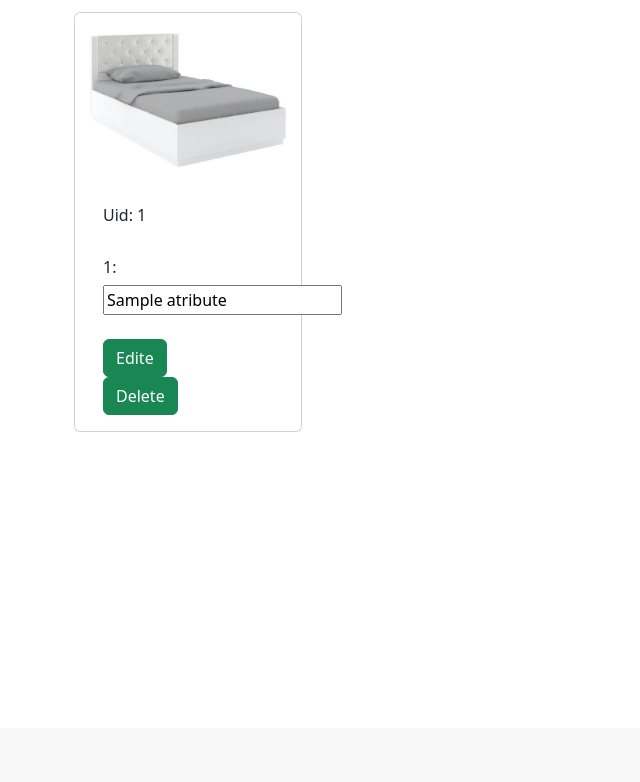
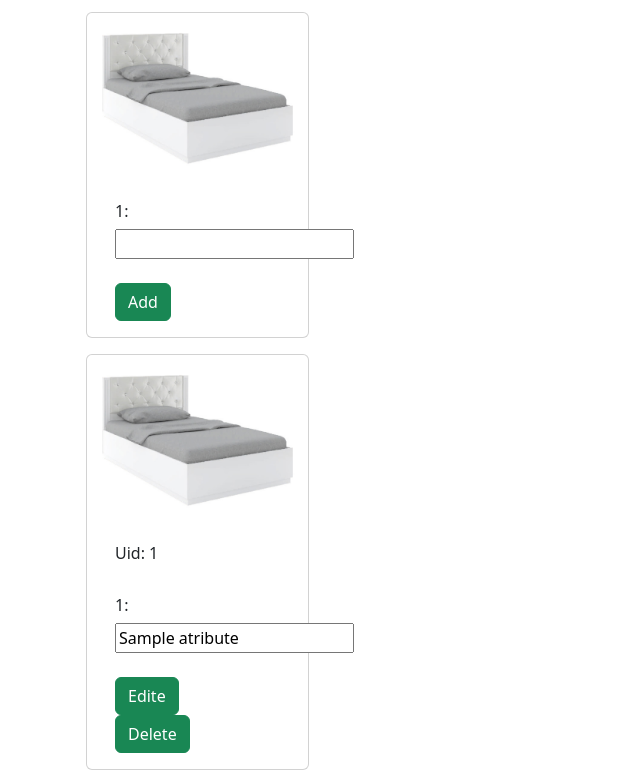
Before and after one commit to 3dmaxshop/Frontend, a Flask app: template shop/templates/models.html in a window 1280 px wide. Shown: the part 72-854 px from the top of the page, without its empty margins (0-640 px from the left). Before the commit the page ends 504 px from the top, so only its background shows below. Run offline with Flask 2, Linux system fonts and the light colour scheme; the template is opened without the code that fills it: most values are stand-ins (such as "Sample title", 1, 10 or a date in 2020).

Commit message:
feature/add-model-frontend-function

```diff
--- a/shop/templates/models.html
+++ b/shop/templates/models.html
@@ -1,6 +1,29 @@
 {% extends 'base.html' %}
 
 {% block content %}
+<div class="container">
+    <div class="row">
+        <div class="col-12">
+            <div class="container my-2">
+                <div class="row row-cols-1 row-cols-md-2 row-cols-lg-5">
+                        <div class="card rounded-card m-1">
+                            <form action="{{url_for('models.add')}}" method="post">
+                            <img src="/static/images/sofa.jpg" class="card-img-top" alt="...">
+                            <div class="card-body">
+                                {% for atributes in models[0] %}
+                                {% if atributes[0] != 'uid' %}
+                                <h6 class="card-title">{{ atributes[0] }}:</h6><input type="text" name="{{ atributes[0] }}" value=""><br><br>
+                                {% endif %}
+                                {% endfor %}
+                            <button type="submit" class="btn btn-success">Add</button>
+                            </form>
+                            </div>
+                        </div>
+
+                </div>
+            </div>
+
+        <div class="col-12">
             <div class="container my-2">
                 <div class="row row-cols-1 row-cols-md-2 row-cols-lg-5">
                     {% for entity in models %}
@@ -25,4 +48,10 @@
                     {% endfor %}
                 </div>
             </div>
+        </div>
+    </div>
+</div>
+</div>
+
+
 {% endblock %}
```
Also changed, not shown: shop/API/models.py (+10 -0 lines), shop/views/models.py (+10 -2 lines). Lines whose indentation alone changed are shown as unchanged.
